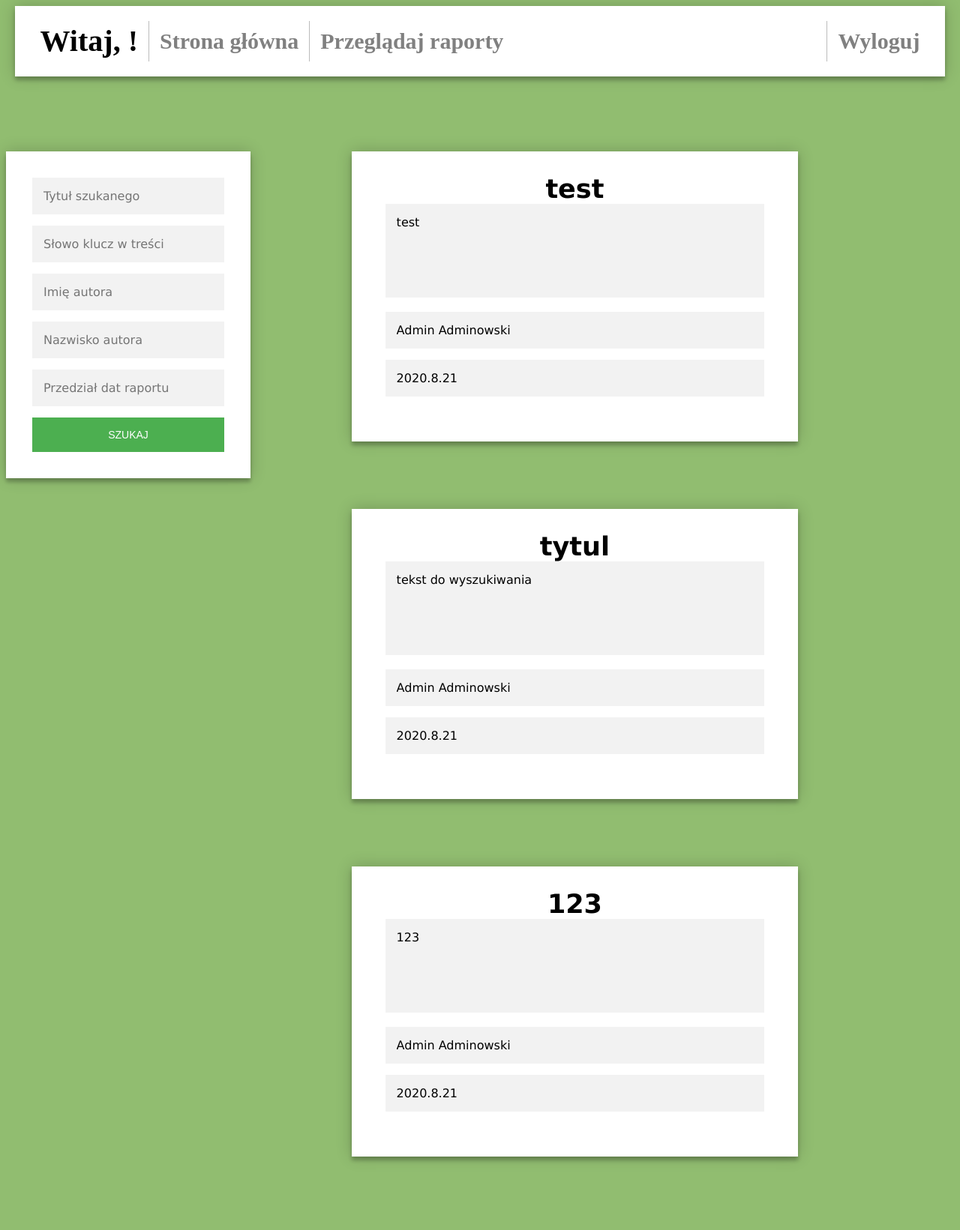
After one commit to Mlitwin98/raports-manager, a Django app: page /raports_view in a window 1280 px wide. The commit adds this page. Shown: the whole page at 75% size. Run offline with Django 3.2, Linux system fonts and the light colour scheme; data comes from the database, SQL or seed files in the repository; both versions use the stored data as it was after the commit; some libraries are stand-ins or nearby versions.

Commit message:
Added search in raports viewer

```diff
--- a/login/models.py
+++ b/login/models.py
@@ -7,7 +7,8 @@ class Raport(models.Model):
 	content = models.TextField()
 	author_name = models.CharField(max_length=100)
 	author_lastname = models.CharField(max_length=100)
-	dateTime = models.DateTimeField(auto_now_add=True)
+	dateTime = models.DateField(auto_now_add=True)
+	objects = models.Manager()
 
 	@classmethod
 	def create(cls, title, content, author_name, author_lastname):
--- a/login/urls.py
+++ b/login/urls.py
@@ -5,5 +5,6 @@ urlpatterns = [
 	path('', views.index, name='index'),
 	path('login', views.login, name='login'),
 	path('logout', views.logout, name='logout'),
-	path('raports_maker', views.raports_maker, name='raports_maker')
+	path('raports_maker', views.raports_maker, name='raports_maker'),
+	path('raports_view', views.raports_view, name='raports_view')
 ]
--- a/login/views.py
+++ b/login/views.py
@@ -1,6 +1,7 @@
 from django.shortcuts import render, redirect
 from django.contrib.auth.models import auth
 from django.contrib import messages
+from datetime import datetime
 from .models import Raport
 
 
@@ -48,3 +49,38 @@ def raports_maker(request):
 			return redirect('reports_maker')
 	else:
 		return render(request, 'raports_maker.html')
+
+
+def raports_view(request):
+	if request.method == "POST":
+		search_title = request.POST['title']
+		search_content = request.POST['content']
+		search_name = request.POST['name']
+		search_lastname = request.POST['lastname']
+		search_date = request.POST['date']
+
+		raports = Raport.objects.all()
+
+		if search_title != '' and not search_title.isspace():
+			raports = Raport.objects.filter(title__icontains=search_title)
+		if search_content != '' and not search_content.isspace():
+			raports = raports.filter(content__icontains=search_content)
+		if search_name != '' and not search_name.isspace():
+			raports = raports.filter(author_name__iexact=search_name)
+		if search_lastname != '' and not search_lastname.isspace():
+			raports = raports.filter(author_lastname__iexact=search_lastname)
+		if search_date != '':
+			dates = search_date.split(' - ')
+			dateStart = datetime.strptime(dates[0], '%m/%d/%Y').date()
+			dateEnd = datetime.strptime(dates[1], '%m/%d/%Y').date()
+
+			raports = raports.filter(dateTime__gte=dateStart)
+			raports = raports.filter(dateTime__lte=dateEnd)
+		return render(request, 'raports_view.html', {"raports": raports})
+	else:
+		visibleRaports = 50
+		numOfRaports = Raport.objects.all().count()
+		if numOfRaports < visibleRaports:
+			visibleRaports = numOfRaports
+		raports = Raport.objects.all()[numOfRaports-visibleRaports:numOfRaports]
+		return render(request, 'raports_view.html', {"raports": raports})
--- a/main/settings.py
+++ b/main/settings.py
@@ -107,13 +107,13 @@ AUTH_PASSWORD_VALIDATORS = [
 
 LANGUAGE_CODE = 'en-us'
 
-TIME_ZONE = 'GMT+2'
+TIME_ZONE = 'Europe/Istanbul'
 
 USE_I18N = True
 
 USE_L10N = True
 
-USE_TZ = True
+USE_TZ = False
 
 
 # Static files (CSS, JavaScript, Images)
--- a/main/static/styl.css
+++ b/main/static/styl.css
@@ -19,6 +19,57 @@ html {
     box-shadow: 0 0 20px 0 rgba(0, 0, 0, 0.2), 0 5px 5px 0 rgba(0, 0, 0, 0.24);
 }
 
+.form_raports {
+    position: relative;
+    z-index: 1;
+    background: #FFFFFF;
+    max-width: 50%;
+    margin: 0 auto 90px;
+    padding: 45px;
+    padding-top:30px;
+    text-align: center;
+    box-shadow: 0 0 20px 0 rgba(0, 0, 0, 0.2), 0 5px 5px 0 rgba(0, 0, 0, 0.24);
+}
+
+
+.form_fixed{
+    width: 20%;
+    position: fixed;
+    z-index: 1;
+    background: #FFFFFF;
+    padding: 35px;
+    text-align: center;
+    box-shadow: 0 0 20px 0 rgba(0, 0, 0, 0.2), 0 5px 5px 0 rgba(0, 0, 0, 0.24);
+}
+
+.form_raports button {
+    text-transform: uppercase;
+    outline: 0;
+    background: #4CAF50;
+    width: 100%;
+    border: 0;
+    padding: 15px;
+    color: #FFFFFF;
+    font-size: 14px;
+    -webkit-transition: all 0.3 ease;
+    transition: all 0.3 ease;
+    cursor: pointer;
+}
+
+.form_fixed button {
+    text-transform: uppercase;
+    outline: 0;
+    background: #4CAF50;
+    width: 100%;
+    border: 0;
+    padding: 15px;
+    color: #FFFFFF;
+    font-size: 14px;
+    -webkit-transition: all 0.3 ease;
+    transition: all 0.3 ease;
+    cursor: pointer;
+}
+
 .form button {
     text-transform: uppercase;
     outline: 0;
@@ -33,7 +84,7 @@ html {
     cursor: pointer;
 }
 
-.form input, textarea {
+input, textarea {
     outline: 0;
     background: #f2f2f2;
     width: 100%;
@@ -42,40 +93,90 @@ html {
     padding: 15px;
     box-sizing: border-box;
     font-size: 16px;
+    font-family: Verdana, Geneva, sans-serif;
+}
+
+.form_raports input, textarea {
+    outline: 0;
+    background: #f2f2f2;
+    width: 100%;
+    border: 0;
+    margin: 0 0 15px;
+    padding: 15px;
+    box-sizing: border-box;
+    font-size: 16px;
+    color:black;
 }
 
 textarea#rap {
     resize: none;
+    font-family: Verdana, Geneva, sans-serif;
 }
 
 .top {
-    font-size: 40px;
+    font-size: 30px;
     font-weight: bold;
     position: relative;
     background: #FFFFFF;
     max-width: 95%;
     margin: 0 auto 100px;
-    padding: 30px;
+    padding: 20px;
     box-shadow: 0 0 20px 0 rgba(0, 0, 0, 0.2), 0 5px 5px 0 rgba(0, 0, 0, 0.24);
 }
 
-.pull-left{
-    float: left;
-    width:50%;
-    text-align: left;
+li a{
+    display: block;
+    color: gray;
+    padding: 12px 14px;
+    text-decoration: none;
+    text-align: center;
 }
 
-.pull-right {
-    float: right;
-    width:50%;
-    text-align: right;
+li a:hover{
+    color: black;
+    background-color: white;
+    box-shadow: 0 0 20px 0 rgba(0, 0, 0, 0.2), 0 5px 5px 0 rgba(0, 0, 0, 0.24);
 }
 
-a{
-    text-decoration: none;
-    color:black;
+.nav{
+	list-style-type: none;
+	margin: 0;
+	padding: 0;
+	overflow: hidden;
 }
 
-.hello{
-    font-size:50px;
+li {
+    float: left;
+    border-left:1px solid #bbb;
+    line-height: 30px
 }
+
+li:first-child {
+    border-left: none;
+}
+
+.nav_name{
+    padding: 12px 14px;
+    font-weight: bold;
+    font-size:40px;
+}
+
+.main_container{
+    display: flex;
+}
+
+.left{
+    flex: 1 20%;
+    display: flex;
+
+}
+
+.right{
+    flex: 1 80%;
+}
+
+.title{
+    font-size:35px;
+    font-weight: bold;
+    font-family: Verdana, Geneva, sans-serif;
+}
--- a/templates/index.html
+++ b/templates/index.html
@@ -3,24 +3,26 @@
 <!DOCTYPE html>
 <html lang="en">
 <head>
+    <script type="text/javascript" src="https://cdn.jsdelivr.net/jquery/latest/jquery.min.js"></script>
+    <script type="text/javascript" src="https://cdn.jsdelivr.net/momentjs/latest/moment.min.js"></script>
+    <script type="text/javascript" src="https://cdn.jsdelivr.net/npm/daterangepicker/daterangepicker.min.js"></script>
+    <link rel="stylesheet" type="text/css" href="https://cdn.jsdelivr.net/npm/daterangepicker/daterangepicker.css" />
     <link rel="stylesheet" type="text/css" href="{% static 'styl.css' %}">
     <meta charset="UTF-8">
     <title>Index</title>
 </head>
 <body>
     <div class="top">
-        <span class="hello">Witaj, {{ user.username }}!</span>
-
-        {% if user.is_superuser %}
-        <a href="raports_maker">Stwórz raport</a>
-        {% endif %}
-
-        <a href="raports_view">Przeglądaj raporty</a>
-        <div class="pull-right">
-            <a href="logout">Wyloguj</a>
-        </div>
+        <ul class="nav">
+          <li class="nav_name">Witaj, {{ user.username }}!</li>
+          <li><a href="{% url 'index' %}">Strona główna</a></li>
+            {% if user.is_superuser %}
+                <li><a href="raports_maker">Stwórz raport</a></li>
+            {% endif %}
+          <li><a href="raports_view">Przeglądaj raporty</a></li>
+          <li style="float:right"><a href="logout">Wyloguj</a></li>
+        </ul>
     </div>
-
     {% block content %}
     {% endblock %}
 </body>
--- /dev/null
+++ b/templates/raports_view.html
@@ -0,0 +1,54 @@
+{% extends 'index.html' %}
+
+{% block content %}
+
+<div class="main_container">
+    <div class="left">
+        <div class="form_fixed">
+            <form action="raports_view" method="post">
+                {% csrf_token %}
+                <input type="text" name="title" placeholder="Tytuł szukanego"><br>
+                <input type="text" name="content" placeholder="Słowo klucz w treści"><br>
+                <input type="text" name="name" placeholder="Imię autora"><br>
+                <input type="text" name="lastname" placeholder="Nazwisko autora"><br>
+                <input type="text" name="date" placeholder="Przedział dat raportu"><br>
+                <script type="text/javascript">
+                    $(function() {
+
+                      $('input[name="date"]').daterangepicker({
+                          autoUpdateInput: false,
+                          locale: {
+                              cancelLabel: 'Clear'
+                          }
+                      });
+
+                      $('input[name="date"]').on('apply.daterangepicker', function(ev, picker) {
+                          $(this).val(picker.startDate.format('MM/DD/YYYY') + ' - ' + picker.endDate.format('MM/DD/YYYY'));
+                      });
+
+                      $('input[name="date"]').on('cancel.daterangepicker', function(ev, picker) {
+                          $(this).val('');
+                      });
+
+                    });
+                    </script>
+                <button>SZUKAJ</button>
+            </form>
+        </div>
+    </div>
+    <div class="right">
+
+        {% for raport in raports %}
+            <div class="form_raports">
+                <form action="abc" method="post">
+                    {% csrf_token %}
+                    <span class="title">{{raport.title}}</span>
+                    <textarea disabled id="rap" rows="5">{{raport.content}}</textarea>
+                    <input disabled type="text" value="{{raport.author_name}} {{raport.author_lastname}}"><br>
+                    <input disabled type="text" value="{{raport.dateTime.year}}.{{raport.dateTime.month}}.{{raport.dateTime.day}}"><br>
+                </form>
+            </div>
+        {% endfor %}
+    </div>
+</div>
+{% endblock %}
```
Also changed, not shown: db.sqlite3, login/migrations/0002_auto_20200821_2045.py (added).
